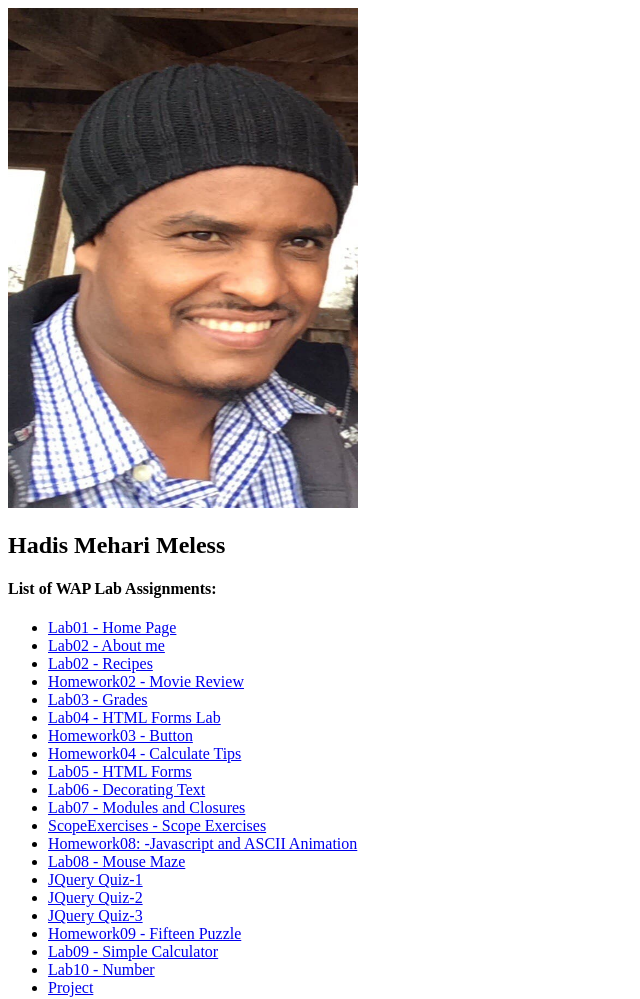
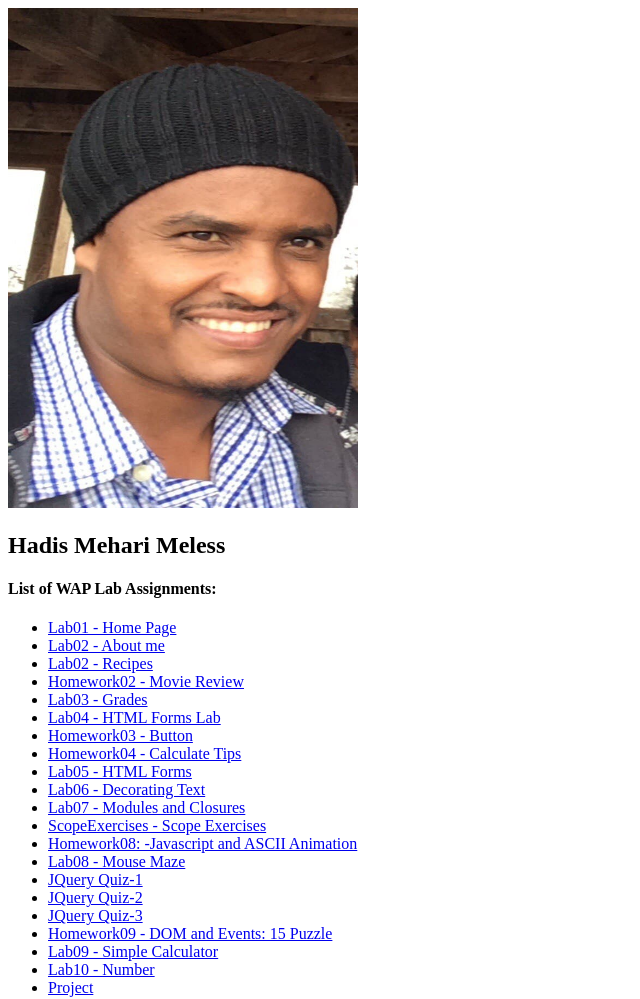
Before and after one commit to HadisMehari/hadismehari.github.io, a plain HTML site: page index.html in a window 1280 px wide. Shown: the top 999 px of the page, without its empty margins (0-640 px from the left). Drawn offline with Linux system fonts and the light colour scheme.

Commit message:
Update index.html

```diff
--- a/index.html
+++ b/index.html
@@ -34,7 +34,7 @@
                 <li><a href="JQuery/JQueryQuiz/jQueryQuiz-1.txt">JQuery Quiz-1</a></li>
                 <li><a href="JQuery/JQueryQuiz/jQueryQuiz-2.txt">JQuery Quiz-2</a></li>
                 <li><a href="JQuery/JQueryQuiz/jQueryQuiz-3.txt">JQuery Quiz-3</a></li>
-                <li><a href="homework09/fifteen.html">Homework09 - Fifteen Puzzle</a></li>
+                <li><a href="homework09/fifteen.html">Homework09 - DOM and Events: 15 Puzzle</a></li>
                 <li><a href="#">Lab09 - Simple Calculator</a></li>
                 <li><a href="#">Lab10 - Number</a></li>
                 <li><a href="#">Project</a></li>
```
